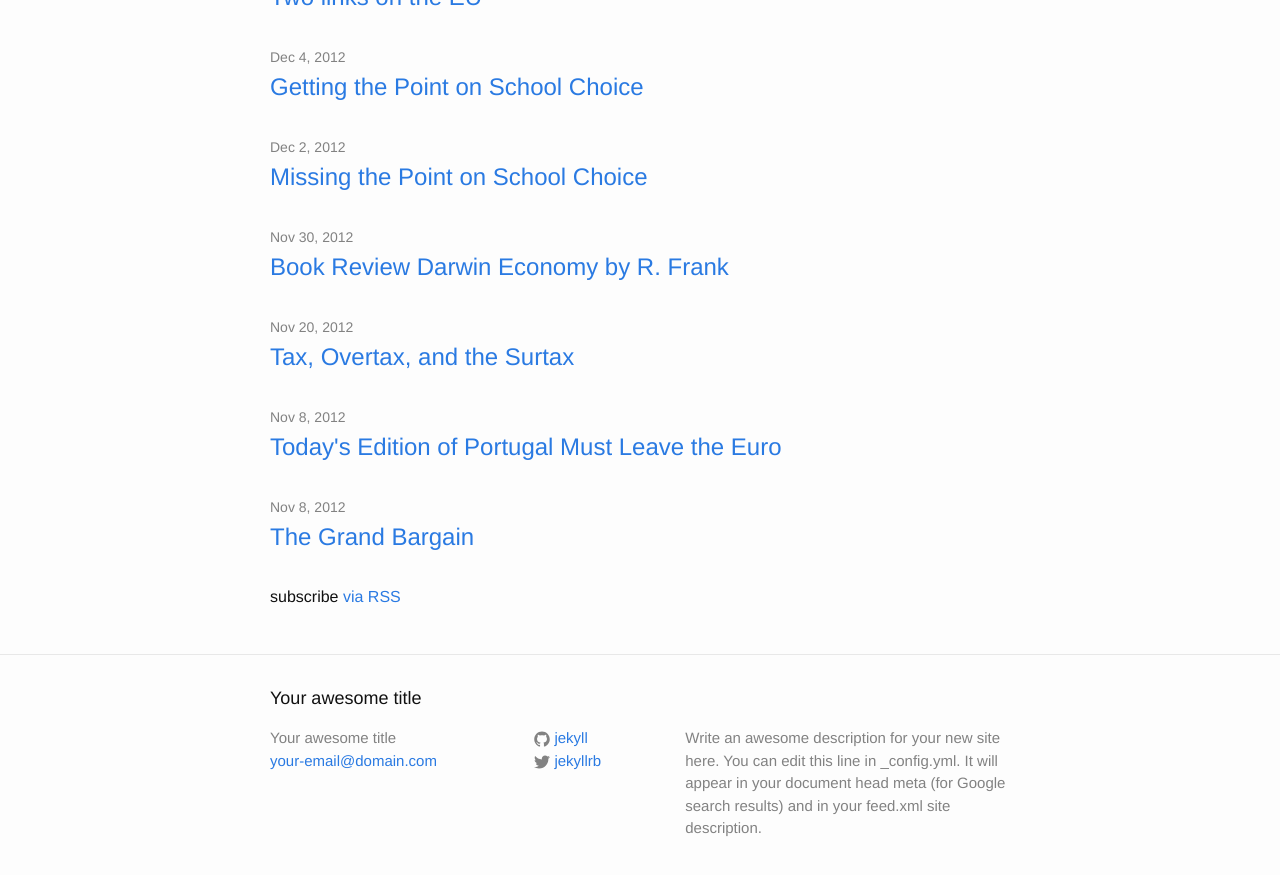
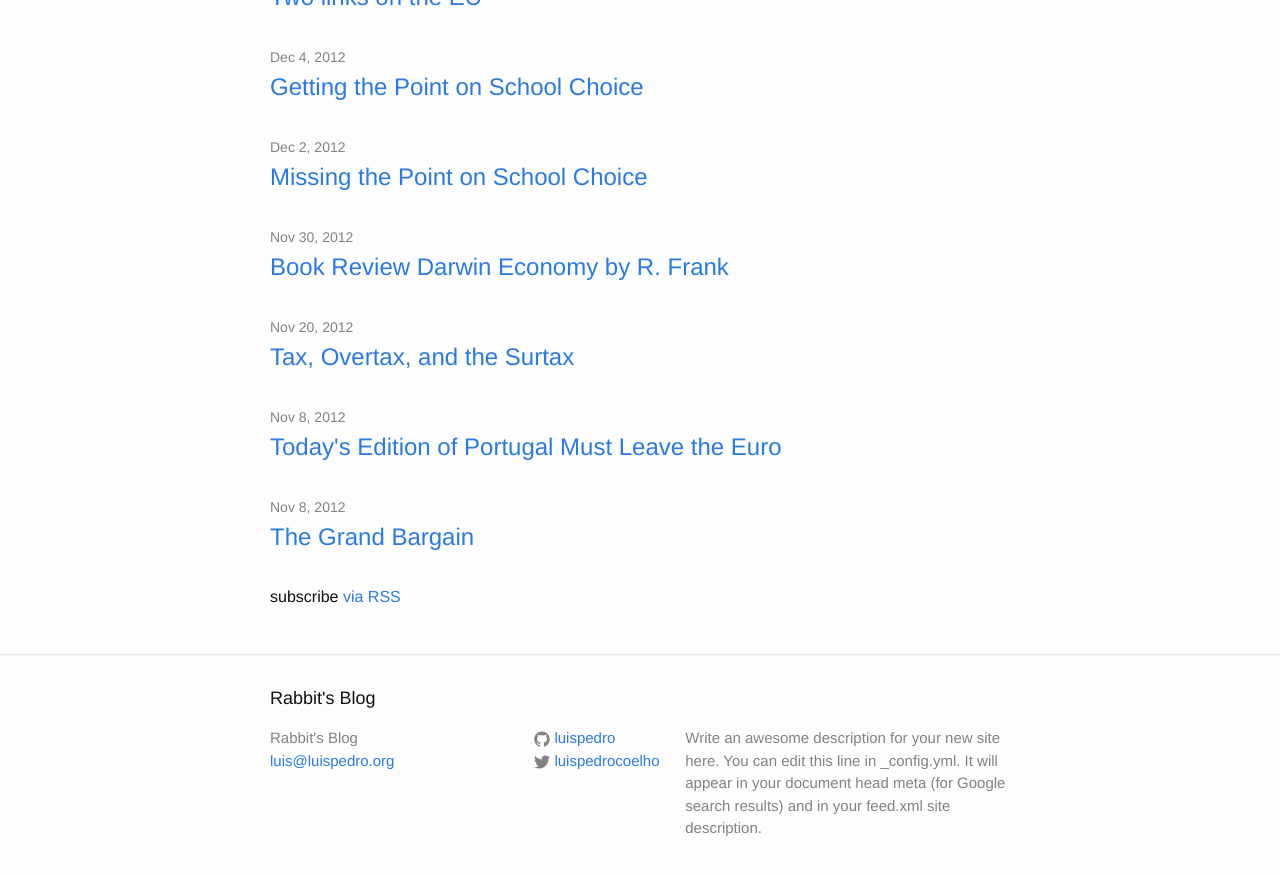
Before and after one commit to luispedro/blog_luispedro_org, a Jekyll site: the page built from index.html, in a window 1280 px wide and 900 px high, scrolled down 1208 px. Shown: the top 875 px of the window. Built offline with Jekyll 4.4.1, drawn with Linux system fonts in a browser that asks for light colours; some of the changed text lies outside the part shown.

Commit message:
ENH Jekyll IV: Basic config

```diff
--- a/_config.yml
+++ b/_config.yml
@@ -1,14 +1,22 @@
 # Site settings
-title: Your awesome title
-email: your-email@domain.com
+title: Rabbit's Blog
+email: luis@luispedro.org
 description: > # this means to ignore newlines until "baseurl:"
   Write an awesome description for your new site here. You can edit this
   line in _config.yml. It will appear in your document head meta (for
   Google search results) and in your feed.xml site description.
 baseurl: "" # the subpath of your site, e.g. /blog/
-url: "http://yourdomain.com" # the base hostname & protocol for your site
-twitter_username: jekyllrb
-github_username:  jekyll
+url: "http://blog.luispedro.org" # the base hostname & protocol for your site
+twitter_username: luispedrocoelho
+github_username:  luispedro
 
 # Build settings
 markdown: kramdown
+permalink: pretty
+
+defaults:
+    -
+        scope:
+            path: ""
+        values:
+            layout: default
```
